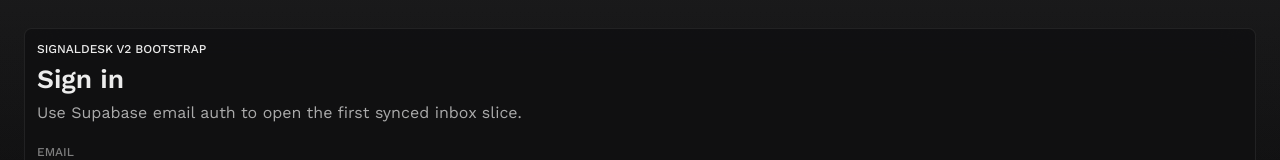
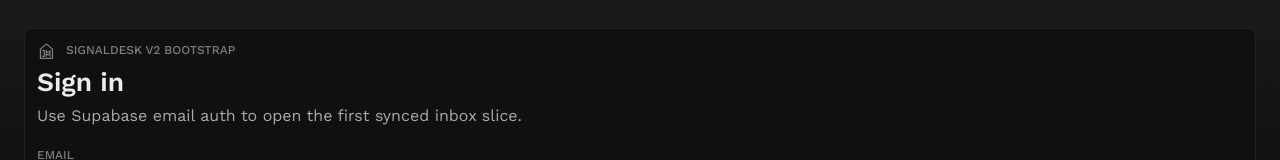
Before and after one commit to inkclear-ih/signaldesk, a Next.js app: page / in a window 1280 px wide. Shown: the top 160 px of the page. Built offline with nearby package versions, Linux system fonts and the light colour scheme; no server answers.

Commit message:
Add In-House brand mark to Signaldesk header

```diff
--- a/app/page.tsx
+++ b/app/page.tsx
@@ -175,7 +175,10 @@
     <main className="page">
       <header className="topbar">
         <div className="brand">
-          <span className="eyebrow">Signaldesk v2 bootstrap</span>
+          <div className="brand-lockup">
+            <span className="brand-mark" aria-hidden="true" />
+            <span className="eyebrow">Signaldesk v2 bootstrap</span>
+          </div>
           <h1>Inbox</h1>
           <p className="muted">{user.email}</p>
         </div>
@@ -229,7 +232,10 @@
     <main className="page">
       <section className="panel">
         <div className="brand">
-          <span className="eyebrow">Signaldesk v2 bootstrap</span>
+          <div className="brand-lockup">
+            <span className="brand-mark" aria-hidden="true" />
+            <span className="eyebrow">Signaldesk v2 bootstrap</span>
+          </div>
           <h1>Sign in</h1>
           <p className="muted">
             Use Supabase email auth to open the first synced inbox slice.
```
Also changed, not shown: public/IH.svg (added).
